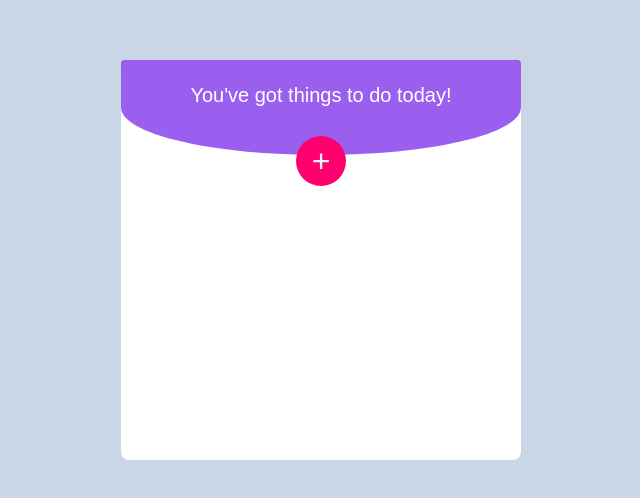
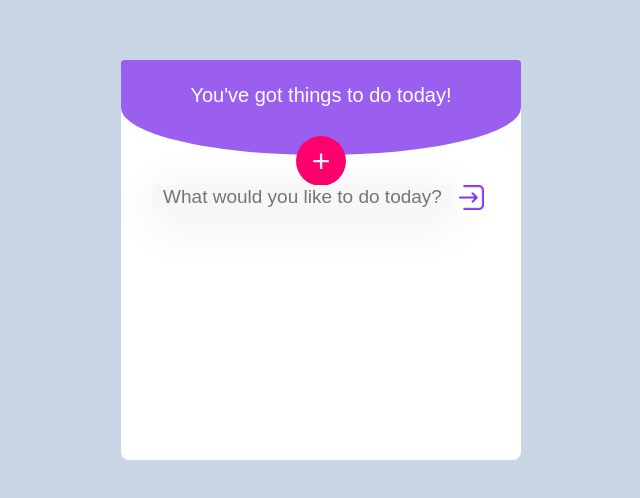
Before and after one commit to flaviobag/todolisst-react, a React (Create React App) app: page / in a window 1280 px wide. Shown: the part 140-638 px from the top of the page, without its empty margins (319-959 px from the left). Built offline with nearby package versions, Linux system fonts and the light colour scheme.

Commit message:
adiciona o formulario

```diff
--- a/src/App.js
+++ b/src/App.js
@@ -1,4 +1,5 @@
 import Header from './components/Header/Header';
+import Form from './components/Form/Form';
 import './App.css';
 
 function App() {
@@ -6,6 +7,9 @@ function App() {
     <div className="container">
       <div className="main-card">
         <Header/>
+        <main>
+          <Form/>
+        </main>
       </div>
     </div>
   );
--- /dev/null
+++ b/src/components/Field/Field.css
@@ -0,0 +1,39 @@
+
+.field {
+    align-items: center;
+    display: flex;
+    justify-content: center;
+    margin-bottom: 1rem;
+    margin-top: 1.8rem;
+
+}
+
+.field--hidden {
+    display: none;
+}
+
+.field__input {
+    background-color: var(--off-white);
+    border: none;
+    box-shadow: 0px 10px 50px rgba(0, 0, 0, 0.1);
+    font-family: inherit;
+    font-size: 1.188rem;
+    min-width: 300px;
+    outline: none;
+    position: relative;
+    text-align: center;
+    width: 100%;
+}
+
+.field__button {
+    align-items: center;
+    background: transparent;
+    border: none;
+    cursor: pointer;
+    display: flex;
+}
+
+.field__image {
+    height: 25px;
+    width: 25px;
+}
--- /dev/null
+++ b/src/components/Field/Field.js
@@ -0,0 +1,13 @@
+import React from "react"
+import "./Field.css"
+import LoginImage from "../../icons/login.png"
+
+
+const Field = () => (
+    <div data-field className="field">
+        <input data-input  type="text" className="field__input" placeholder="What would you like to do today?" aria-label="What would you like to do today?"/>
+        <button class="field__button"><img className="field__image" src={LoginImage} alt="submit"/></button>
+    </div>
+)
+
+export default Field
--- /dev/null
+++ b/src/components/Form/Form.css
@@ -0,0 +1,6 @@
+.form {
+    align-items: center;
+    display: flex;
+    justify-content: center;
+
+}
--- /dev/null
+++ b/src/components/Form/Form.js
@@ -0,0 +1,11 @@
+import React from "react";
+import Field from "../Field/Field";
+import "./Form.css"
+
+const Form = () => (
+    <form data-form className="form">
+       <Field/>
+    </form>
+)
+
+export default Form
```
Also changed, not shown: src/icons/login.png (added).
